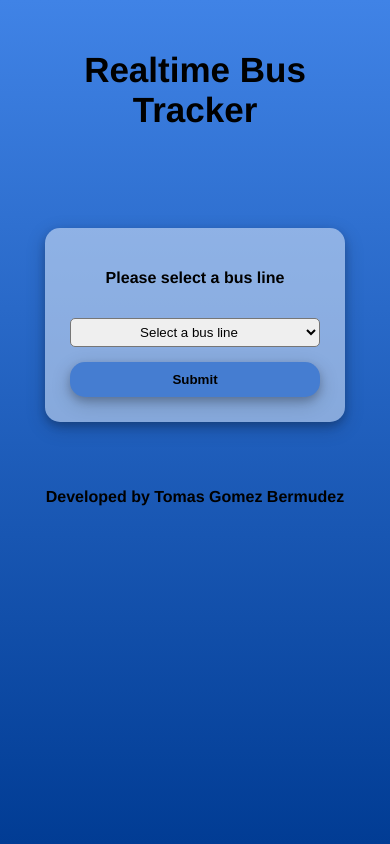
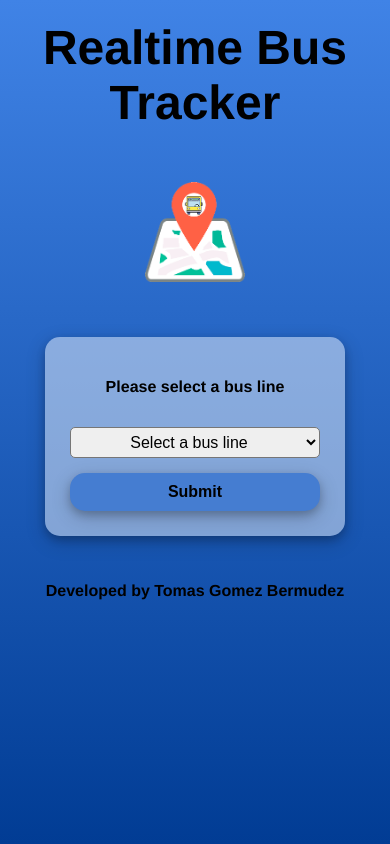
Before and after one commit to TomasGB/bus-tracker-web-app, a Flask app: page / in a window 390 px wide. Run offline with Flask 2, Linux system fonts and the light colour scheme.

Commit message:
added a logo and changed some styles

```diff
--- a/static/styles/indexStyles.css
+++ b/static/styles/indexStyles.css
@@ -3,6 +3,7 @@
     justify-content: center;
     padding:0%;
     margin:0%;
+    height:100vh;
 }
 .container{
     background: linear-gradient(#4083E6,#013c94);
@@ -15,11 +16,11 @@
     color:#000000;
     font-size: 35px;
     font-weight: 700;
-    padding:50px 20px;
+    padding:30px 20px;
     text-align:center;
 }
 .dev-tag{
-    margin-top: 50px;
+    margin: 50px 0px;
     font-size: 1.5rem;
     font-weight: 600;
     text-align: center;
@@ -36,8 +37,10 @@
 }
 .wrapper{
     display:flex;
+    flex-direction: column;
     justify-content:center;
     align-self: center;
+    height:100vh;
 }
 .form{
     background-color: #ffffff75;
@@ -82,9 +85,110 @@
     background-color: #548adb;
     cursor:pointer;
 }
-
+.logo{
+    display:flex;
+    flex-direction: column;
+    justify-content:center;
+    align-self: center;
+    width:130px;
+    text-align: center;
+}
+@media(min-width:1800px){
+    .title{
+        color:#000000;
+        font-size: 5rem;
+        font-weight: 700;
+        padding: 50px;
+        text-align:center;
+    }
+    .wrapper{
+        height:fit-content;
+    }
+    .form{
+        font-size: 2rem;
+        width:450px;
+        margin-top: 50px;
+        padding: 25px;
+    }
+    .form select, .form input{
+        font-size: 2rem;
+    }
+    .logo{
+        width:250px;
+    }
+    .dev-tag{
+        margin: 80px 0px;
+        font-size: 2rem;
+        font-weight: 600;
+        text-align: center;
+        color:#000000;
+    }
+}
+@media(max-width:1799px){
+    .title{
+        color:#000000;
+        font-size: 3rem;
+        font-weight: 700;
+        padding: 20px;
+        text-align:center;
+    }
+    .wrapper{
+        height:fit-content;
+    }
+    .form{
+        font-size: 1rem;
+        width:300px;
+        margin-top: 30px;
+        padding: 25px;
+    }
+    .form select, .form input{
+        font-size: 1rem;
+    }
+    .logo{
+        width:150px;
+    }
+    .dev-tag{
+        margin: 30px 0px;
+        font-size: 1rem;
+        font-weight: 600;
+        text-align: center;
+        color:#000000;
+    }
+}
+@media(max-width:1280px){
+    .title{
+        color:#000000;
+        font-size: 3rem;
+        font-weight: 700;
+        padding: 20px;
+        text-align:center;
+    }
+    .wrapper{
+        height:fit-content;
+    }
+    .form{
+        font-size: 1rem;
+        width:300px;
+        margin-top: 30px;
+        padding: 25px;
+    }
+    .form select, .form input{
+        font-size: 1rem;
+    }
+    .logo{
+        width:150px;
+    }
+    .dev-tag{
+        margin: 30px 0px;
+        font-size: 1rem;
+        font-weight: 600;
+        text-align: center;
+        color:#000000;
+    }
+}
 @media(max-width:425px){
     .dev-tag{
+        margin-top: 30px;
         font-size: 1rem;
         font-weight: 600;
         text-align: center;
@@ -96,9 +200,19 @@
         flex-direction: column;
         height:fit-content;
     }
-    .datos{
-        width:90%;
-        margin:20px;
-        padding:0px 15px;
+    .form{
+        font-size: 1rem;
+        width:250px;
+        margin-top: 30px;
+        padding: 25px;
+    }
+    .logo{
+        display:flex;
+        flex-direction: column;
+        justify-content:center;
+        align-self: center;
+        width:100px;
+        text-align: center;
+        margin-bottom: 25px;
     }
 }
--- a/templates/index.html
+++ b/templates/index.html
@@ -18,8 +18,8 @@
             }
         </script>
         <h1 class='title'>Realtime Bus Tracker</h1>
-
         <div class='wrapper'>
+            <img class='logo' src='../static/images/bus tracker logo.png' alt='bus-tracker-logo'>
             <form class='form' method="GET">
                 <p><strong>Please select a bus line</strong></p>
                 <select id="bus_line" name="bus_line">
--- a/templates/tracking.html
+++ b/templates/tracking.html
@@ -3,9 +3,9 @@
 <head>
     <title>Line {{line}} | Bus Tracker</title>
     <script src="https://code.iconify.design/1/1.0.7/iconify.min.js"></script>
-    <link rel="stylesheet" type="text/css" href="{{ url_for('static',filename='styles/homeStyles.css') }}">
+    <link rel="stylesheet" type="text/css" href="{{ url_for('static',filename='styles/trackingStyles.css') }}">
     <meta name="theme-color" content="#4083E6" />
-    <meta http-equiv='refresh' content='10'>
+    <meta http-equiv='refresh' content='100'>
     <meta name="viewport" content="width=device-width, initial-scale=1">
 </head>
 
@@ -24,7 +24,7 @@
             <div class='datos'>
                 <ul>
                     <li>
-                        <p><strong>Line: </strong>
+                        <p><strong>Line:&nbsp; </strong>
                             {{line}}</p>
                     </li>
                     <li>
```
Also changed, not shown: static/styles/homeStyles.css (deleted, +0 -117 lines), static/styles/trackingStyles.css (added, +219 -0 lines), static/images/bus tracker logo.png (added).
